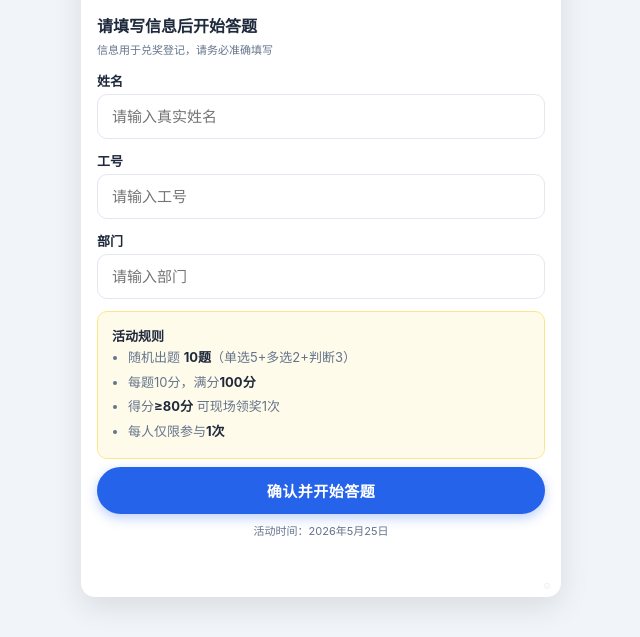
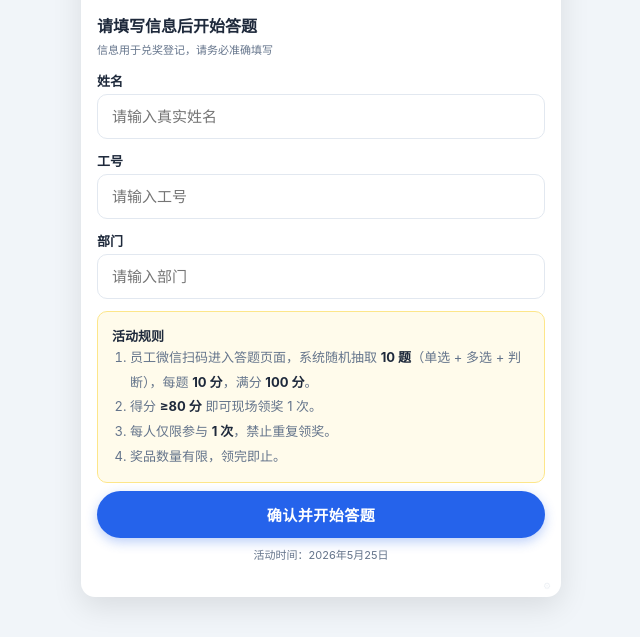
Before and after one commit to ziyea/jinyishengchangwenda, a plain HTML site: page index.html in a window 1280 px wide. Shown: the part 163-800 px from the top of the page, without its empty margins (319-959 px from the left). Drawn offline with Linux system fonts and the light colour scheme.

Commit message:
feat: 更新活动规则文案

```diff
--- a/index.html
+++ b/index.html
@@ -679,12 +679,12 @@ function renderHome(){
       '</div>'+
       '<div class="card card-info">'+
         '<p style="font-size:13px;font-weight:600">活动规则</p>'+
-        '<ul class="rules">'+
-          '<li>随机出题 <b>10题</b>（单选5+多选2+判断3）</li>'+
-          '<li>每题10分，满分<b>100分</b></li>'+
-          '<li>得分<b>≥80分</b> 可现场领奖1次</li>'+
-          '<li>每人仅限参与<b>1次</b></li>'+
-        '</ul>'+
+        '<ol class="rules" style="padding-left:18px">'+
+          '<li>员工微信扫码进入答题页面，系统随机抽取 <b>10 题</b>（单选 + 多选 + 判断），每题 <b>10 分</b>，满分 <b>100 分</b>。</li>'+
+          '<li>得分 <b>≥80 分</b> 即可现场领奖 1 次。</li>'+
+          '<li>每人仅限参与 <b>1 次</b>，禁止重复领奖。</li>'+
+          '<li>奖品数量有限，领完即止。</li>'+
+        '</ol>'+
       '</div>'+
       '<button class="btn btn-pri btn-block" style="margin-top:8px" id="btnGo">确认并开始答题</button>'+
       '<p class="text-xs text-muted text-center mt-2">活动时间：2026年5月25日</p>'+
```
